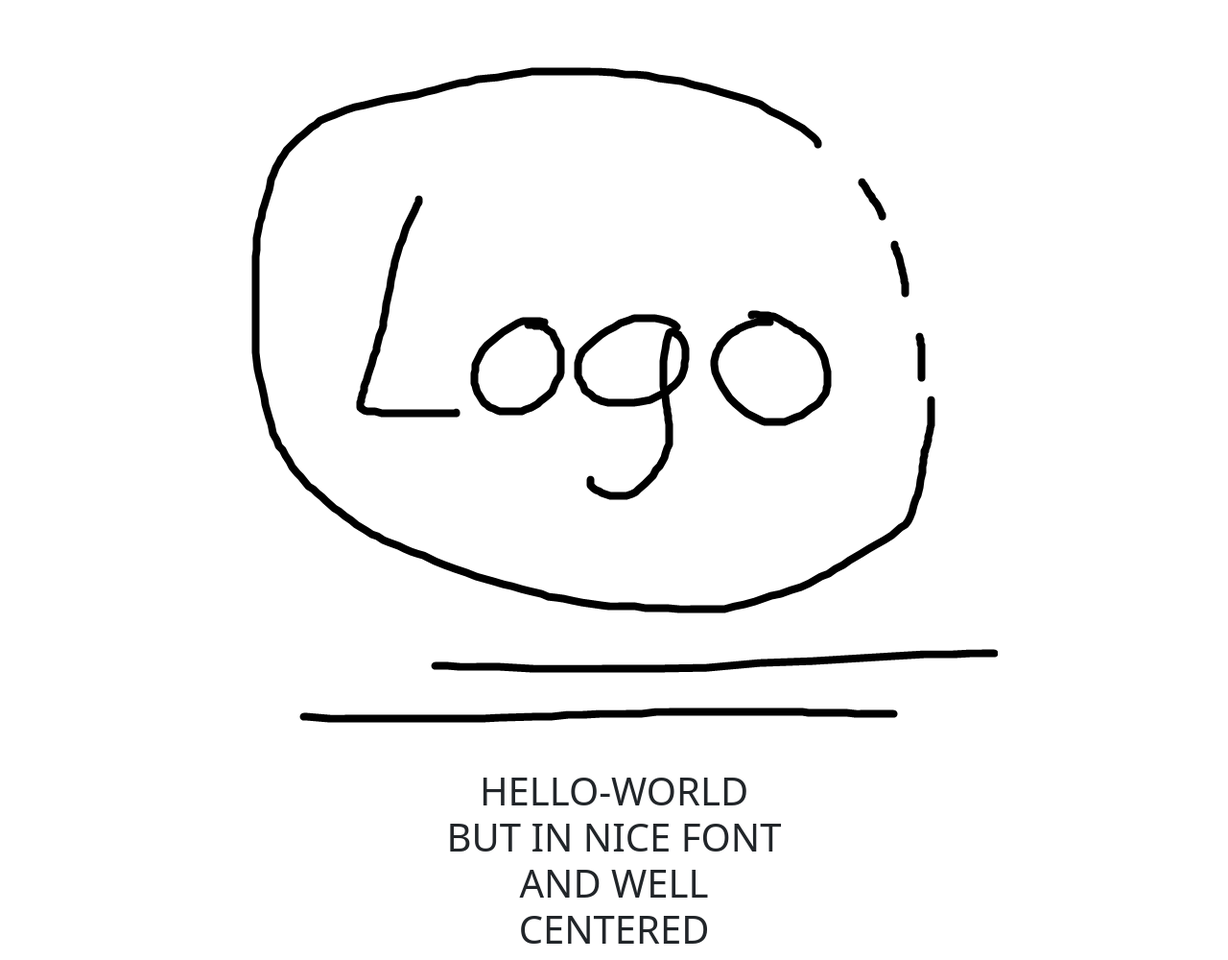
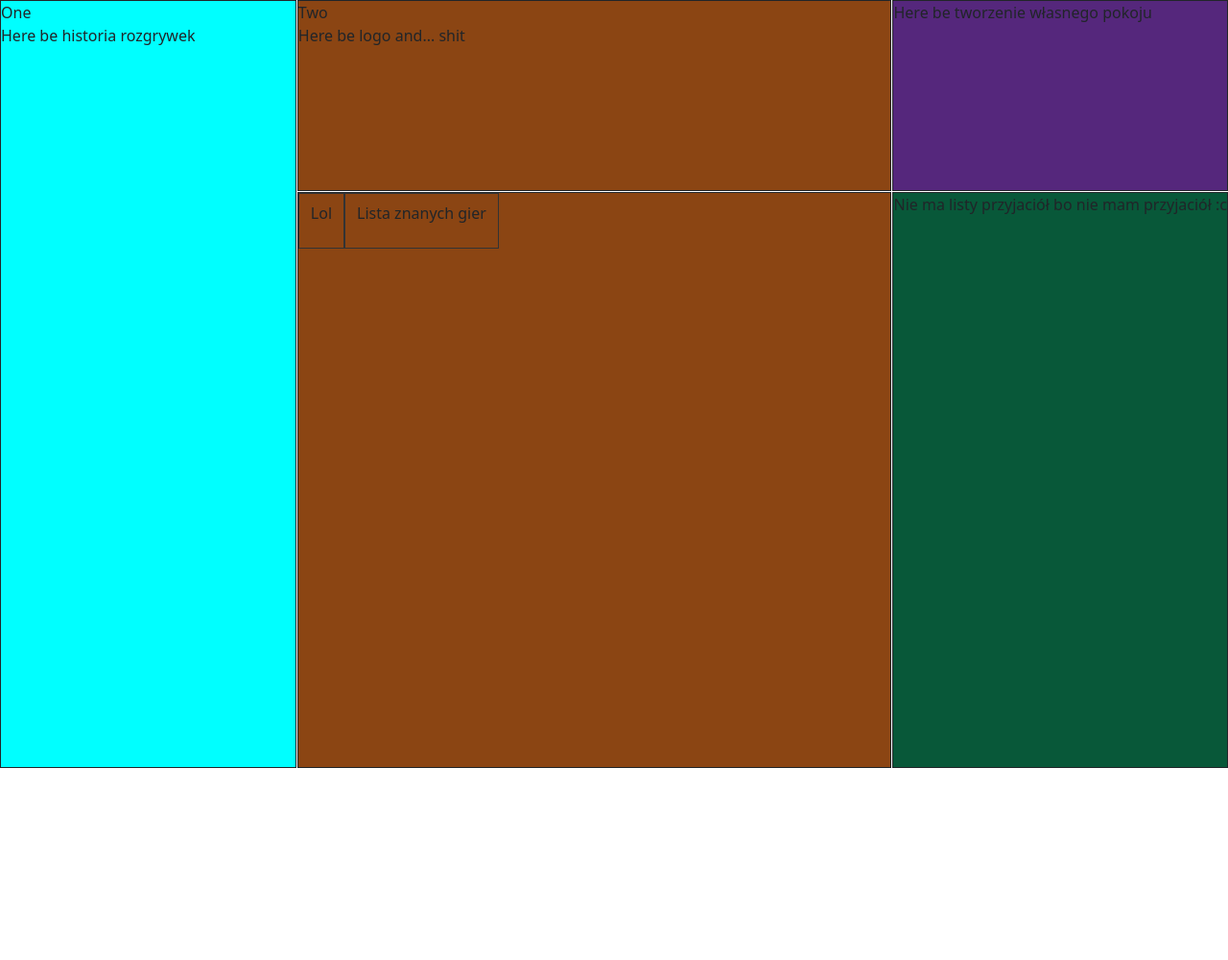
Before and after one commit to LeMeTwo/WWW2022, a plain HTML site: page MainPage.html in a window 1280 px wide. Shown: the whole page at 96% size. After the commit the page ends 800 px from the top, so only its background shows below. Drawn offline with nearby package versions, Linux system fonts and the light colour scheme.

Commit message:
Bruh layout

```diff
--- a/MainPage.html
+++ b/MainPage.html
@@ -12,23 +12,98 @@
     <link href="https://fonts.googleapis.com/css2?family=Roboto:wght@300&display=swap" rel="stylesheet">
     <!-- Bootstrap -->
     <link href="https://cdn.jsdelivr.net/npm/bootstrap@5.2.0-beta1/dist/css/bootstrap.min.css" rel="stylesheet" integrity="sha384-0evHe/X+R7YkIZDRvuzKMRqM+OrBnVFBL6DOitfPri4tjfHxaWutUpFmBp4vmVor" crossorigin="anonymous">
+
+    <style>
+
+        .wrapper {
+            position:fixed;
+            padding:0;
+            margin:0;
+
+            top:0;
+            left:0;
+            width: 100%;
+            height: 100%;
+            display: grid;
+            grid-template-columns: repeat(3, 1fr);
+            gap: 1px;
+            grid-auto-rows: minmax(100px, auto);
+            grid-template-areas:
+                "a d d d e"
+                "a b b b c"
+                "a b b b c"
+                "a b b b c"
+                            ;
+        }
+        .one {
+            grid-area: a;
+            background: aqua;
+            border: 1px solid;
+        }
+        .two {
+            grid-area: d;
+            border: 1px solid;
+            background: saddlebrown;
+        }
+
+        .three{
+            grid-area: b;
+            border: 1px solid;
+            background: saddlebrown;
+            overflow: hidden;
+        }
+
+        .four{
+            grid-area: e;
+            border: 1px solid;
+            background: #55277c;
+        }
+
+        .five{
+            grid-area: c;
+            border: 1px solid;
+            background: #085839;
+        }
+
+        .shadowbox {
+            border: 1px solid #333;
+            padding: 8px 12px;
+            float: left;
+        }
+
+    </style>
+
 </head>
+
+
 <body>
-    <div class="container">
-        <div class="row">
-            <div class="col-md"></div>
-            <div class="col-md">
-                <img src="Logo.png" alt="SUM LOGO HERE">
+    <div class="wrapper">
+        <div class="one">One
+            <p>Here be historia rozgrywek</p>
+        </div>
+        <div class="two">Two
+            <p>Here be logo and... shit</p>
+        </div>
+        <div class="three">
+            <div class="shadowbox">
+                <p>Lol</p>
             </div>
-            <div class="col-md"></div>
+            <div class="shadowbox" id="test">
+
+                <p>Lista znanych gier</p>
+            </div>
         </div>
-        <div class="row">
-            <div class="col-md"></div>
-            <div class="col-md">
-                <h1 class="text-center">HELLO-WORLD BUT IN NICE FONT AND WELL CENTERED</h1>
-            </div>
-            <div class="col-md"></div>
+
+        <div class="four">
+            <p>Here be tworzenie własnego pokoju</p>
+
         </div>
+
+        <div class="five">
+            <p>Nie ma listy przyjaciół bo nie mam przyjaciół :c</p>
+
+        </div>
+
     </div>
 </body>
 </html>
```
